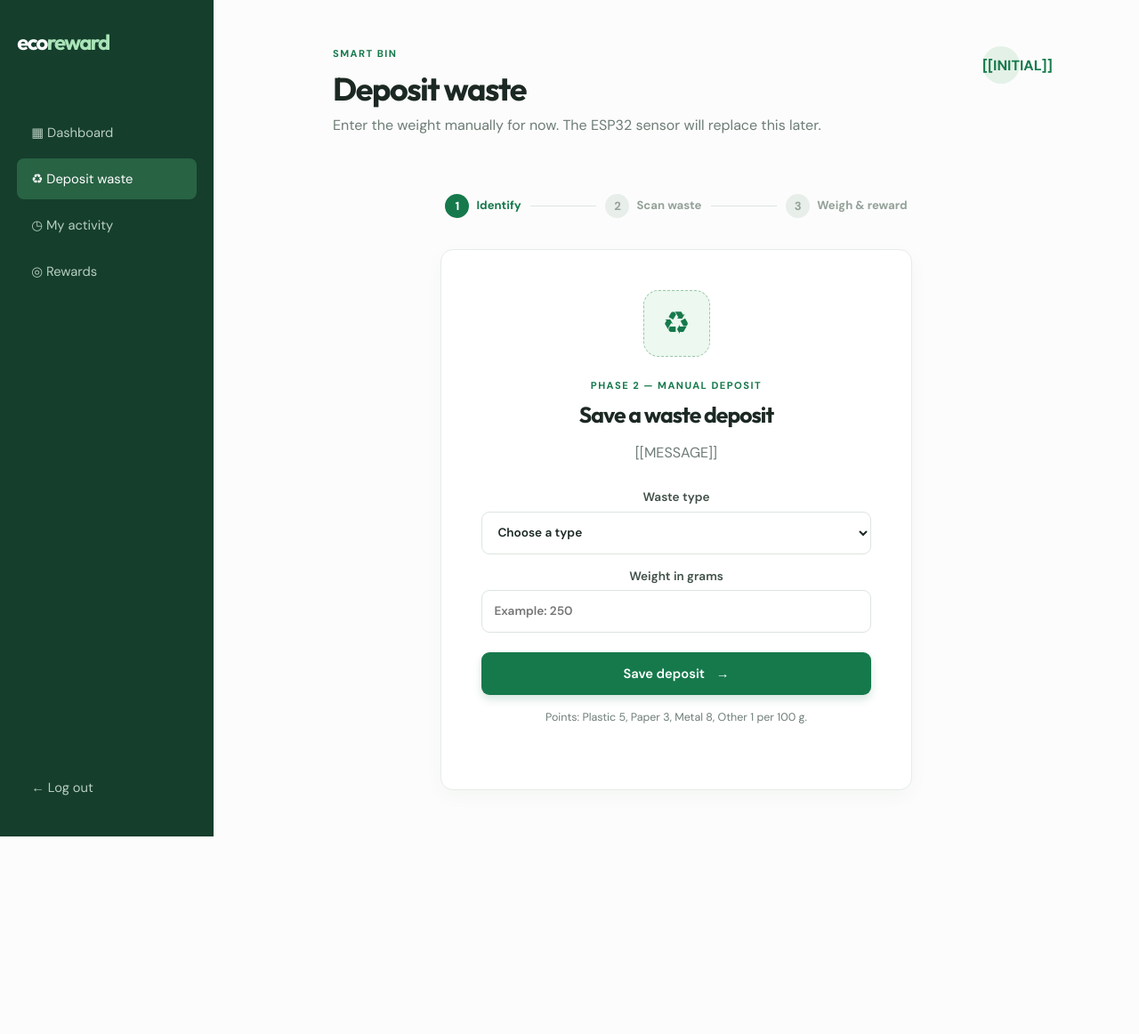
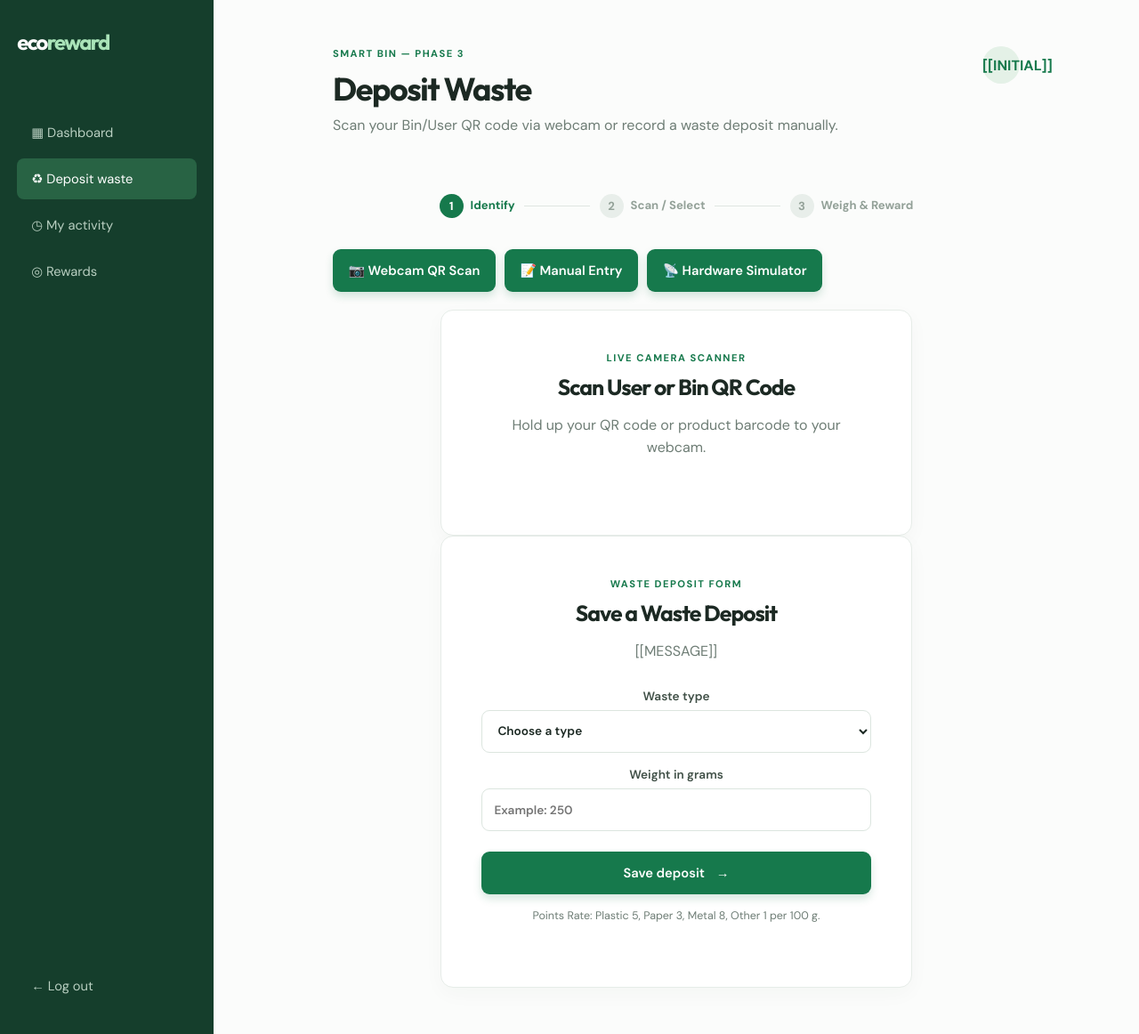
Before and after one commit to Jithesh-26/EcoWaste, a Python web app: template templates/deposit.html in a window 1280 px wide. Shown: the whole page at 89% size. Before the commit the page ends 940 px from the top, so only its background shows below. Run offline with Jinja, Linux system fonts and the light colour scheme; the template is opened without the code that fills it, so the values that code supplies are empty.

Commit message:
Phase 3A: Added webcam QR code scanner, live points estimator, tabbed deposit UI, and hardware REST API endpoint

```diff
--- a/static/js/main.js
+++ b/static/js/main.js
@@ -1 +1,126 @@
-// Phase 2 uses normal forms so the Python backend can save user data and deposits.
+// EcoReward Phase 3: Interactive QR Scanner, Points Estimator, & Hardware Simulator
+
+let html5QrCode = null;
+
+const RATES = {
+  "Plastic": 5,
+  "Paper": 3,
+  "Metal": 8,
+  "Other": 1
+};
+
+document.addEventListener("DOMContentLoaded", () => {
+  if (document.getElementById("qr-reader")) {
+    initQrScanner();
+  }
+});
+
+function initQrScanner() {
+  const qrRegion = document.getElementById("qr-reader");
+  if (!qrRegion || typeof Html5Qrcode === "undefined") return;
+
+  html5QrCode = new Html5Qrcode("qr-reader");
+  const config = { fps: 10, qrbox: { width: 250, height: 250 } };
+
+  html5QrCode.start(
+    { facingMode: "environment" },
+    config,
+    onQrCodeSuccess,
+    onQrCodeError
+  ).catch(err => {
+    console.log("Webcam access error or camera not found:", err);
+    qrRegion.innerHTML = `<p style="padding: 20px; color: #888; text-align: center;">Webcam unavailable or permission denied.<br>Use Manual Entry or Hardware Simulator below.</p>`;
+  });
+}
+
+function onQrCodeSuccess(decodedText, decodedResult) {
+  const resultBox = document.getElementById("qr-result");
+  if (resultBox) {
+    resultBox.style.display = "block";
+    resultBox.innerHTML = `✅ Scanned QR / Barcode: <strong>${escapeHtml(decodedText)}</strong>`;
+  }
+
+  // Advance progress steps
+  const step1 = document.getElementById("step-1");
+  const step2 = document.getElementById("step-2");
+  if (step1 && step2) {
+    step1.classList.remove("active");
+    step2.classList.add("active");
+  }
+
+  // If QR contains a waste type hint (e.g. "PLASTIC:250"), prefill form
+  if (decodedText.toUpperCase().includes("PLASTIC")) prefillForm("Plastic", 250);
+  else if (decodedText.toUpperCase().includes("PAPER")) prefillForm("Paper", 300);
+  else if (decodedText.toUpperCase().includes("METAL")) prefillForm("Metal", 150);
+}
+
+function onQrCodeError(errorMessage) {
+  // Ignore minor frame read failures
+}
+
+function prefillForm(category, weight) {
+  const catSel = document.getElementById("categorySelect");
+  const wtInp = document.getElementById("weightInput");
+  if (catSel) catSel.value = category;
+  if (wtInp) wtInp.value = weight;
+  calculatePointsPreview();
+}
+
+function switchMode(mode) {
+  const qrSec = document.getElementById("qr-section");
+  const formSec = document.getElementById("form-section");
+  const sensorSec = document.getElementById("sensor-section");
+
+  const tabQr = document.getElementById("tab-qr");
+  const tabManual = document.getElementById("tab-manual");
+  const tabSensor = document.getElementById("tab-sensor");
+
+  if (qrSec) qrSec.style.display = (mode === "qr") ? "block" : "none";
+  if (formSec) formSec.style.display = (mode === "sensor") ? "none" : "block";
+  if (sensorSec) sensorSec.style.display = (mode === "sensor") ? "block" : "none";
+
+  [tabQr, tabManual, tabSensor].forEach(btn => btn && btn.classList.add("secondary"));
+  if (mode === "qr" && tabQr) tabQr.classList.remove("secondary");
+  if (mode === "manual" && tabManual) tabManual.classList.remove("secondary");
+  if (mode === "sensor" && tabSensor) tabSensor.classList.remove("secondary");
+}
+
+function calculatePointsPreview() {
+  const category = document.getElementById("categorySelect")?.value;
+  const weight = parseInt(document.getElementById("weightInput")?.value || "0", 10);
+  const previewDiv = document.getElementById("points-preview");
+  const previewPts = document.getElementById("preview-pts");
+
+  if (category && RATES[category] && weight > 0) {
+    const pts = Math.max(1, Math.round(weight * RATES[category] / 100));
+    if (previewPts) previewPts.textContent = `+${pts} pts`;
+    if (previewDiv) previewDiv.style.display = "block";
+  } else {
+    if (previewDiv) previewDiv.style.display = "none";
+  }
+}
+
+async function simulateSensor(weight, category) {
+  const statusDiv = document.getElementById("sensor-status");
+  if (statusDiv) statusDiv.innerHTML = `⏳ Sending HTTP POST request from simulated load cell...`;
+
+  try {
+    const response = await fetch("/api/deposit", {
+      method: "POST",
+      headers: { "Content-Type": "application/json" },
+      body: JSON.stringify({ category, weight })
+    });
+    const data = await response.json();
+    if (data.success) {
+      if (statusDiv) statusDiv.innerHTML = `✅ <span style="color: #22c55e;">${data.message}</span> (Earned ${data.points} points)`;
+    } else {
+      if (statusDiv) statusDiv.innerHTML = `❌ <span style="color: #ef4444;">${data.message || "Failed to process deposit"}</span>`;
+    }
+  } catch (err) {
+    if (statusDiv) statusDiv.innerHTML = `❌ Network Error: Could not reach backend API.`;
+  }
+}
+
+function escapeHtml(str) {
+  return String(str).replace(/[&<>"']/g, m => ({ '&': '&amp;', '<': '&lt;', '>': '&gt;', '"': '&quot;', "'": '&#039;' }[m]));
+}
--- a/templates/deposit.html
+++ b/templates/deposit.html
@@ -1,12 +1,93 @@
 {% extends "base.html" %}
 {% block title %}Deposit Waste | EcoReward{% endblock %}
 {% block content %}
+<script src="https://unpkg.com/html5-qrcode" type="text/javascript"></script>
 <div class="app-shell">
-  <aside class="sidebar"><a class="logo" href="/dashboard">eco<span>reward</span></a><nav><a href="/dashboard">▦ <span>Dashboard</span></a><a class="active" href="/deposit">♻ <span>Deposit waste</span></a><a href="/activity">◷ <span>My activity</span></a><a href="/rewards">◎ <span>Rewards</span></a></nav><a class="logout" href="/logout">← <span>Log out</span></a></aside>
+  <aside class="sidebar">
+    <a class="logo" href="/dashboard">eco<span>reward</span></a>
+    <nav>
+      <a href="/dashboard">▦ <span>Dashboard</span></a>
+      <a class="active" href="/deposit">♻ <span>Deposit waste</span></a>
+      <a href="/activity">◷ <span>My activity</span></a>
+      <a href="/rewards">◎ <span>Rewards</span></a>
+    </nav>
+    <a class="logout" href="/logout">← <span>Log out</span></a>
+  </aside>
   <main class="content deposit-page">
-    <header><div><p class="eyebrow green">SMART BIN</p><h1>Deposit waste</h1><p class="muted">Enter the weight manually for now. The ESP32 sensor will replace this later.</p></div><a class="profile" href="#">[[INITIAL]]</a></header>
-    <section class="steps"><div class="step active"><span>1</span><p>Identify</p></div><i></i><div class="step"><span>2</span><p>Scan waste</p></div><i></i><div class="step"><span>3</span><p>Weigh & reward</p></div></section>
-    <section class="deposit-card"><div class="qr-placeholder"><span>♻</span></div><p class="eyebrow green">PHASE 2 — MANUAL DEPOSIT</p><h2>Save a waste deposit</h2><p class="muted">[[MESSAGE]]</p><form action="/deposit" method="post"><label>Waste type<select name="category" required><option value="">Choose a type</option><option>Plastic</option><option>Paper</option><option>Metal</option><option>Other</option></select></label><label>Weight in grams<input name="weight" type="number" min="1" max="10000" placeholder="Example: 250" required></label><button class="button full" type="submit">Save deposit <span>→</span></button></form><p class="muted small-note">Points: Plastic 5, Paper 3, Metal 8, Other 1 per 100 g.</p></section>
+    <header>
+      <div>
+        <p class="eyebrow green">SMART BIN — PHASE 3</p>
+        <h1>Deposit Waste</h1>
+        <p class="muted">Scan your Bin/User QR code via webcam or record a waste deposit manually.</p>
+      </div>
+      <a class="profile" href="#">[[INITIAL]]</a>
+    </header>
+
+    <section class="steps">
+      <div class="step active" id="step-1"><span>1</span><p>Identify</p></div>
+      <i></i>
+      <div class="step" id="step-2"><span>2</span><p>Scan / Select</p></div>
+      <i></i>
+      <div class="step" id="step-3"><span>3</span><p>Weigh & Reward</p></div>
+    </section>
+
+    <!-- Mode Selector Tabs -->
+    <div class="mode-tabs" style="display: flex; gap: 10px; margin-bottom: 20px;">
+      <button class="button tab-btn active" id="tab-qr" onclick="switchMode('qr')">📷 Webcam QR Scan</button>
+      <button class="button tab-btn secondary" id="tab-manual" onclick="switchMode('manual')">📝 Manual Entry</button>
+      <button class="button tab-btn secondary" id="tab-sensor" onclick="switchMode('sensor')">📡 Hardware Simulator</button>
+    </div>
+
+    <!-- QR Scanner Viewport Section -->
+    <section class="deposit-card" id="qr-section">
+      <p class="eyebrow green">LIVE CAMERA SCANNER</p>
+      <h2>Scan User or Bin QR Code</h2>
+      <p class="muted">Hold up your QR code or product barcode to your webcam.</p>
+      <div id="qr-reader" style="width: 100%; max-width: 480px; margin: 15px auto; border-radius: 12px; overflow: hidden; background: #000;"></div>
+      <div id="qr-result" class="scan-badge" style="display: none; padding: 12px; background: rgba(34, 197, 94, 0.15); border: 1px solid #22c55e; border-radius: 8px; margin-top: 15px; color: #22c55e; font-weight: 600;"></div>
+    </section>
+
+    <!-- Manual Form Section -->
+    <section class="deposit-card" id="form-section">
+      <p class="eyebrow green">WASTE DEPOSIT FORM</p>
+      <h2>Save a Waste Deposit</h2>
+      <p class="muted">[[MESSAGE]]</p>
+      <form action="/deposit" method="post" id="depositForm">
+        <label>Waste type
+          <select name="category" id="categorySelect" required onchange="calculatePointsPreview()">
+            <option value="">Choose a type</option>
+            <option value="Plastic">Plastic (5 pts / 100g)</option>
+            <option value="Paper">Paper (3 pts / 100g)</option>
+            <option value="Metal">Metal (8 pts / 100g)</option>
+            <option value="Other">Other (1 pt / 100g)</option>
+          </select>
+        </label>
+        <label>Weight in grams
+          <input name="weight" id="weightInput" type="number" min="1" max="10000" placeholder="Example: 250" required oninput="calculatePointsPreview()">
+        </label>
+
+        <!-- Live Points Calculation Preview -->
+        <div id="points-preview" style="margin: 15px 0; padding: 12px; background: rgba(255,255,255,0.05); border-radius: 8px; display: none;">
+          <span>Estimated Earnings: </span><strong id="preview-pts" style="color: #22c55e; font-size: 1.2rem;">0 pts</strong>
+        </div>
+
+        <button class="button full" type="submit">Save deposit <span>→</span></button>
+      </form>
+      <p class="muted small-note" style="margin-top: 15px;">Points Rate: Plastic 5, Paper 3, Metal 8, Other 1 per 100 g.</p>
+    </section>
+
+    <!-- Hardware Sensor Simulator Section -->
+    <section class="deposit-card" id="sensor-section" style="display: none;">
+      <p class="eyebrow green">HARDWARE / ESP32 SIMULATOR</p>
+      <h2>Simulate IoT Weight Sensor Signal</h2>
+      <p class="muted">Simulate an incoming HTTP REST POST request from an ESP32 load cell scale sensor.</p>
+      <div style="display: flex; flex-direction: column; gap: 12px; margin-top: 15px;">
+        <button class="button secondary" onclick="simulateSensor(150, 'Plastic')">⚖️ Simulate Load Cell: 150g Plastic</button>
+        <button class="button secondary" onclick="simulateSensor(500, 'Metal')">⚖️ Simulate Load Cell: 500g Metal</button>
+        <button class="button secondary" onclick="simulateSensor(300, 'Paper')">⚖️ Simulate Load Cell: 300g Paper</button>
+      </div>
+      <div id="sensor-status" style="margin-top: 15px; font-weight: 500;"></div>
+    </section>
   </main>
 </div>
 {% endblock %}
```
Also changed, not shown: app.py (+53 -0 lines).
